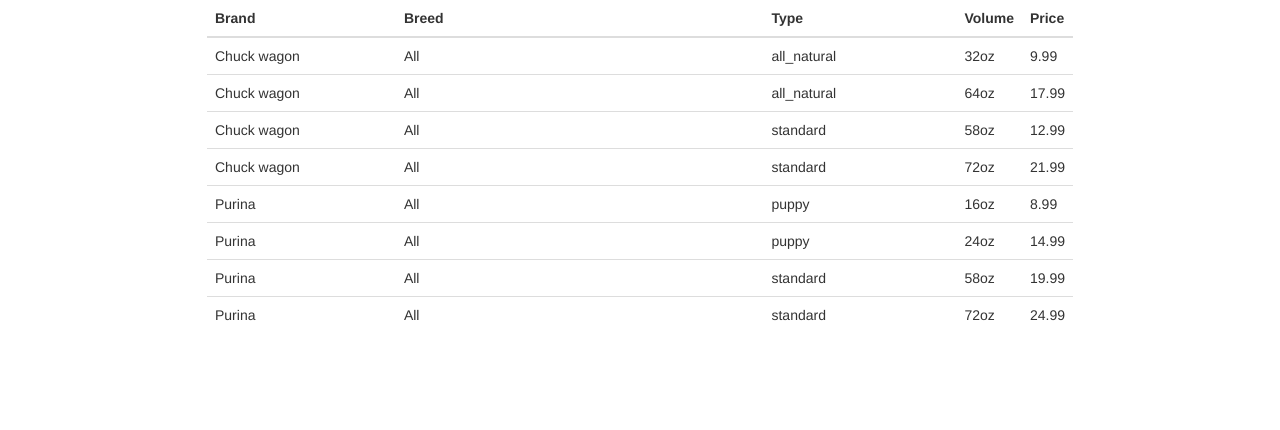
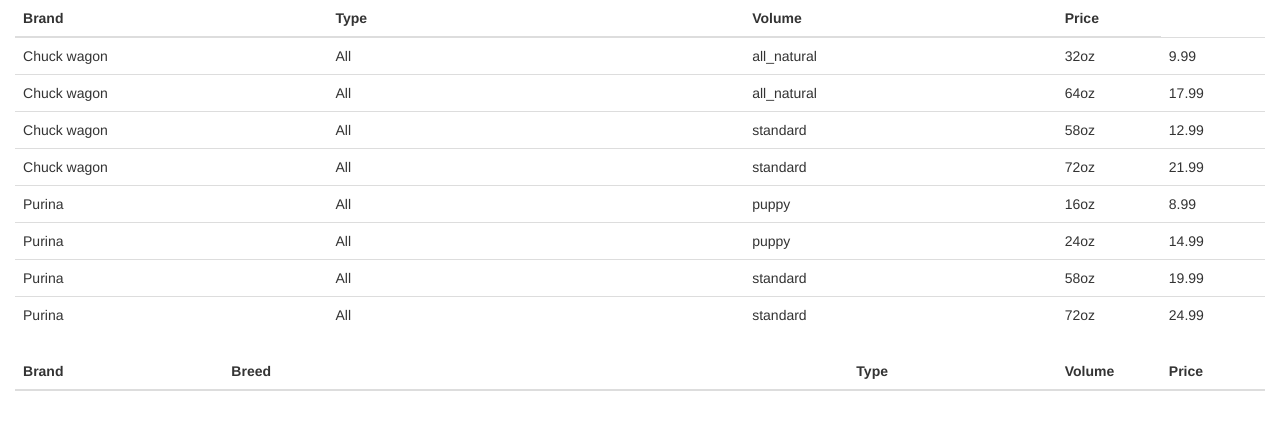
Before and after one commit to nss-day-cohort-12/pet-food-pets-com, a plain HTML site: page index.html in a window 1280 px wide. Drawn offline with nearby package versions, Linux system fonts and the light colour scheme.

Commit message:
cleaned up index and added cat section

```diff
--- a/index.html
+++ b/index.html
@@ -5,16 +5,33 @@
   <meta charset="utf-8">
   <title>Pets.com</title>
   <link rel="stylesheet" href="https://maxcdn.bootstrapcdn.com/bootstrap/3.3.6/css/bootstrap.min.css" integrity="sha384-1q8mTJOASx8j1Au+a5WDVnPi2lkFfwwEAa8hDDdjZlpLegxhjVME1fgjWPGmkzs7" crossorigin="anonymous">
-  <style>
-		.container-fluid {
-			width: 70%;
-		}
-  </style>
 </head>
 
 <body>
+	<div class="container-fluid">
 
-	<div class="container-fluid">
+		<table class="table table-hover">
+			<thead>
+				<tr class="row">
+					<th class="col-md-2">Brand</th>
+				<!-- 	<th class="col-md-6">Breed</th> -->
+					<th class="col-md-2">Type</th>
+					<th class="col-md-1">Volume</th>
+					<th class="col-md-1">Price</th>
+				</tr>
+			</thead>
+			<tbody id="dog-food">
+			<!-- THIS SECTION IS MADE IN LOOPS -->
+			 <!-- 	<tr class="row">
+					<td class='col-md-2'> Brand Name</td>
+					<td class='col-md-6'> Breeds, Breeds, Breeds, Breeds</td>
+					<td class='col-md-2'> Food types</td>
+					<td class='col-md-1'> 22oz</td>
+					<td class='col-md-1'> 19.99</td>
+				</tr> -->
+			<!-- THIS SECTION IS MADE IN LOOPS -->
+			</tbody>
+		</table>
 
 		<table class="table table-hover">
 			<thead>
@@ -26,26 +43,11 @@
 					<th class="col-md-1">Price</th>
 				</tr>
 			</thead>
-	<tbody id="dog-food">
 
-	<!-- THIS SECTION IS MADE IN LOOPS -->
-	 	<tr class="row">
-			<td class='col-md-2'> Brand Name</td>
-			<td class='col-md-6'> Breeds, Breeds, Breeds, Breeds</td>
-			<td class='col-md-2'> Food types</td>
-			<td class='col-md-1'> 22oz</td>
-			<td class='col-md-1'> 19.99</td>
-		</tr>
-	<!-- THIS SECTION IS MADE IN LOOPS -->
+			<tbody id="cat-food">
+			</tbody>
 
-
-	</tbody>
 		</table>
-
-
-
-
-		<div id="cat-food"></div>
 	</div>
   <script src="script/food.js"></script>
   <script src="https://ajax.googleapis.com/ajax/libs/jquery/1.11.3/jquery.min.js"></script>
```
Lines whose indentation alone changed are shown as unchanged.
